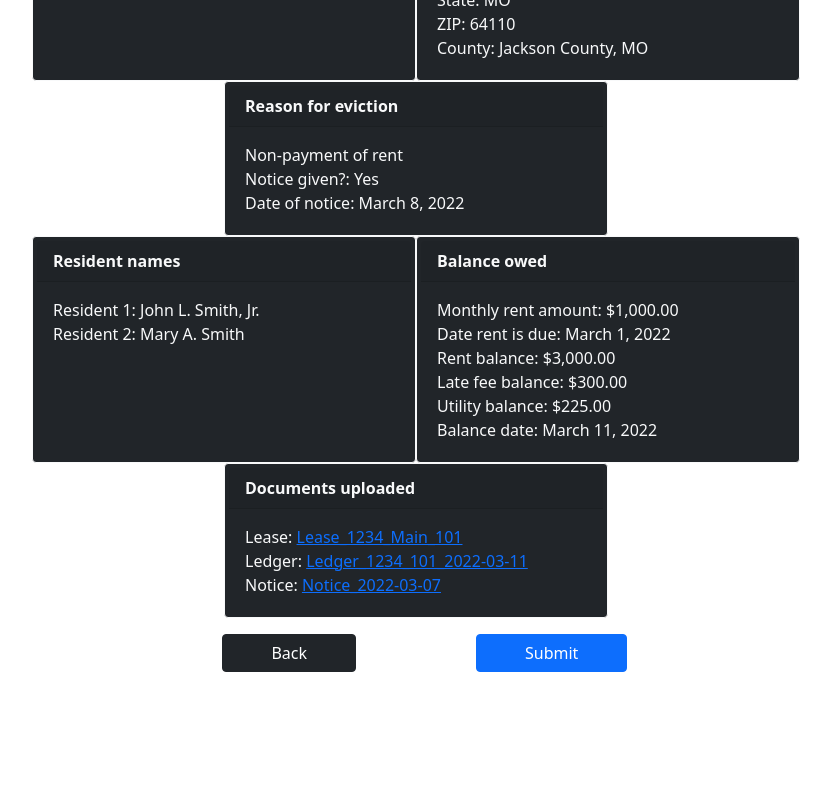
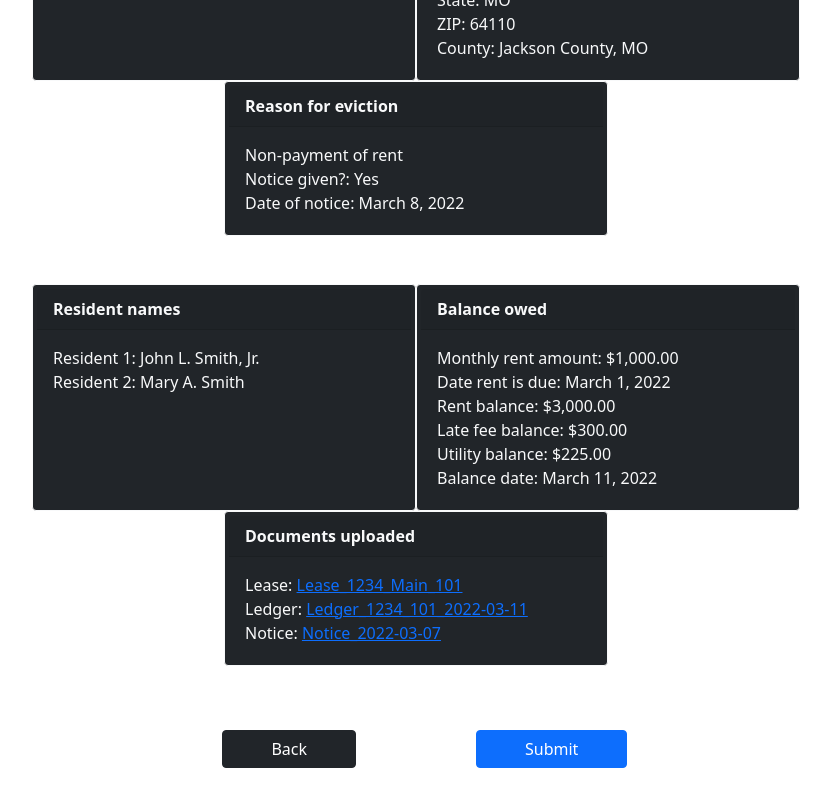
Before and after one commit to barjenbruchlaw/create-new-case-dialog, a React (Create React App) app: page /addRPCasePage7 in a window 1280 px wide. Shown: the part 395-1195 px from the top of the page, without its empty margins (224-1055 px from the left). Before the commit the page ends 1099 px from the top, so only its background shows below. Built offline with nearby package versions, Linux system fonts and the light colour scheme.

Commit message:
Error cleanup

```diff
--- a/src/App.js
+++ b/src/App.js
@@ -1,6 +1,5 @@
 import React from 'react'
 import PageNavBar from './components/PageNavBar.js'
-import { Container, Row, Col } from 'react-bootstrap'
 import './bootstrap.min.css'
 import './App.css'
 
--- a/src/components/PageNavBar.js
+++ b/src/components/PageNavBar.js
@@ -1,5 +1,5 @@
-import React, {useState} from 'react'
-import { Container, Navbar, Nav, Table, Row, Col, Modal, Form, Button } from 'react-bootstrap'
+import React from 'react'
+import { Container, Navbar, Nav } from 'react-bootstrap'
 import { Search } from 'react-bootstrap-icons'
 import { HouseDoorFill } from 'react-bootstrap-icons'
 import { BookmarkCheck } from 'react-bootstrap-icons'
--- a/src/pages/addCasePages/addCasePage2.js
+++ b/src/pages/addCasePages/addCasePage2.js
@@ -1,7 +1,6 @@
 import React from 'react'
 import PageNavBar from '../../components/PageNavBar'
-import MainHeader from '../../components/MainHeader'
-import { Container, Row, Col, Form, Button } from 'react-bootstrap'
+import { Container, Row, Col, Form } from 'react-bootstrap'
 
 const AddCasePage2 = () => {
     return (
--- a/src/pages/addCasePages/addCasePage3.js
+++ b/src/pages/addCasePages/addCasePage3.js
@@ -1,7 +1,6 @@
 import React, { useState } from 'react'
 import PageNavBar from '../../components/PageNavBar'
-import MainHeader from '../../components/MainHeader'
-import { Container, Row, Col, Form, Button } from 'react-bootstrap'
+import { Container, Row, Col, Form } from 'react-bootstrap'
 
 const AddCasePage3 = () => {
 
--- a/src/pages/addCasePages/addRPCasePage4.js
+++ b/src/pages/addCasePages/addRPCasePage4.js
@@ -1,7 +1,6 @@
 import React, { useState } from 'react'
 import PageNavBar from '../../components/PageNavBar'
-import MainHeader from '../../components/MainHeader'
-import { Container, Row, Col, Form, Button } from 'react-bootstrap'
+import { Container, Row, Col, Form } from 'react-bootstrap'
 
 const AddRPCasePage4 = () => {
 
--- a/src/pages/addCasePages/addRPCasePage5.js
+++ b/src/pages/addCasePages/addRPCasePage5.js
@@ -1,7 +1,6 @@
-import React, {useState} from 'react'
+import React from 'react'
 import PageNavBar from '../../components/PageNavBar'
-import MainHeader from '../../components/MainHeader'
-import { Container, Row, Col, Form, Button } from 'react-bootstrap'
+import { Container, Row, Col, Form } from 'react-bootstrap'
 
 const AddRPCasePage5 = () => {
 
--- a/src/pages/addCasePages/addRPCasePage6.js
+++ b/src/pages/addCasePages/addRPCasePage6.js
@@ -1,7 +1,6 @@
-import React, { useState } from 'react'
+import React from 'react'
 import PageNavBar from '../../components/PageNavBar'
-import MainHeader from '../../components/MainHeader'
-import { Container, Row, Col, Form, Button } from 'react-bootstrap'
+import { Container, Row, Col, Form } from 'react-bootstrap'
 
 const AddRPCasePage6 = () => {
 
--- a/src/pages/addCasePages/addRPCasePage7.js
+++ b/src/pages/addCasePages/addRPCasePage7.js
@@ -1,7 +1,6 @@
-import React, { useState } from 'react'
+import React from 'react'
 import PageNavBar from '../../components/PageNavBar'
-import MainHeader from '../../components/MainHeader'
-import { Container, Row, Col, Button, Card } from 'react-bootstrap'
+import { Container, Row, Col, Card } from 'react-bootstrap'
 
 const AddRPCasePage7 = () => {
 
@@ -57,7 +56,7 @@ const AddRPCasePage7 = () => {
                         </Card>
 
                     </Row>
-                    <Row className='py-5' className='justify-content-center'>
+                    <Row className='py-5 justify-content-center'>
 
                         <Card bg='dark' text='light' border="light" className='p-1' style={{ width: '24rem' }}>
                             <Card.Header className='fw-bold'>Resident names</Card.Header>
--- a/src/pages/addcase.js
+++ b/src/pages/addcase.js
@@ -1,6 +1,5 @@
 import React from 'react'
 import PageNavBar from '../components/PageNavBar'
-import MainHeader from '../components/MainHeader'
 import { Container, Row, Col, Form, Button } from 'react-bootstrap'
 import '../App.css'
 
```
